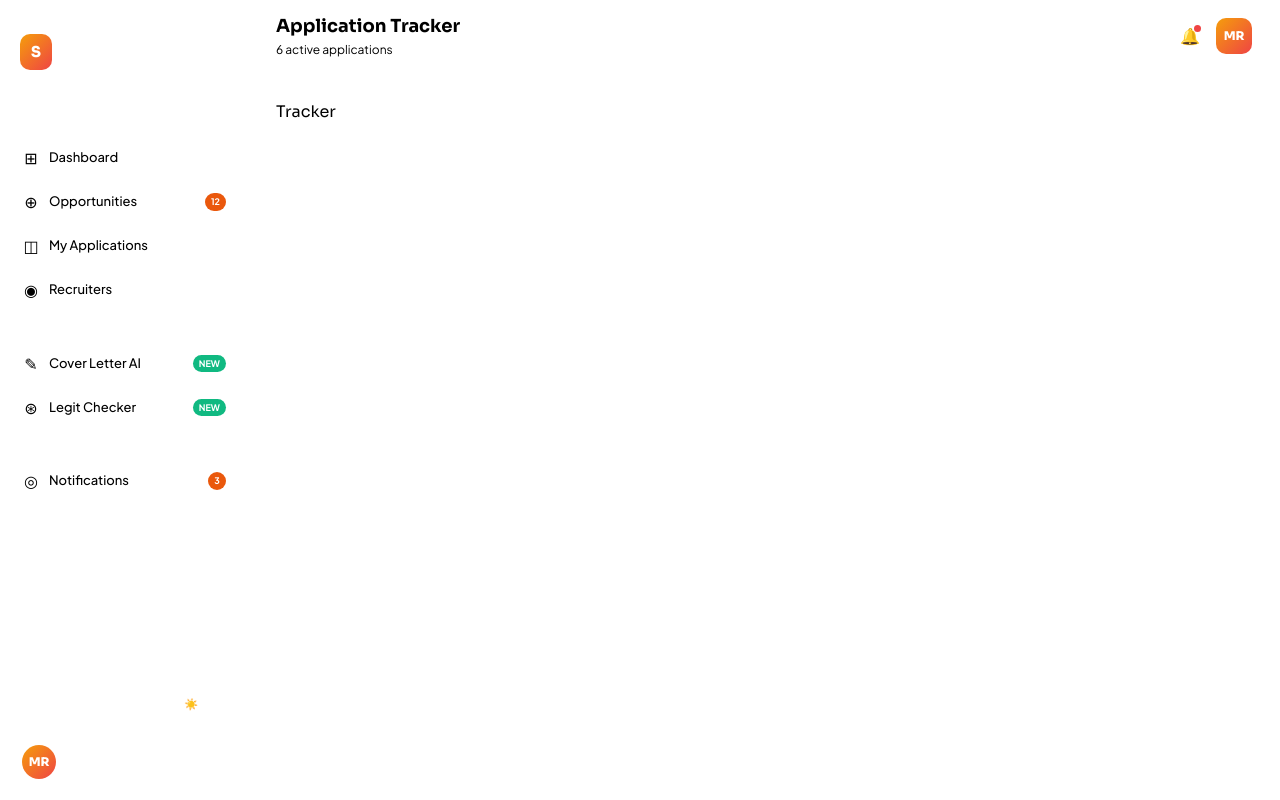
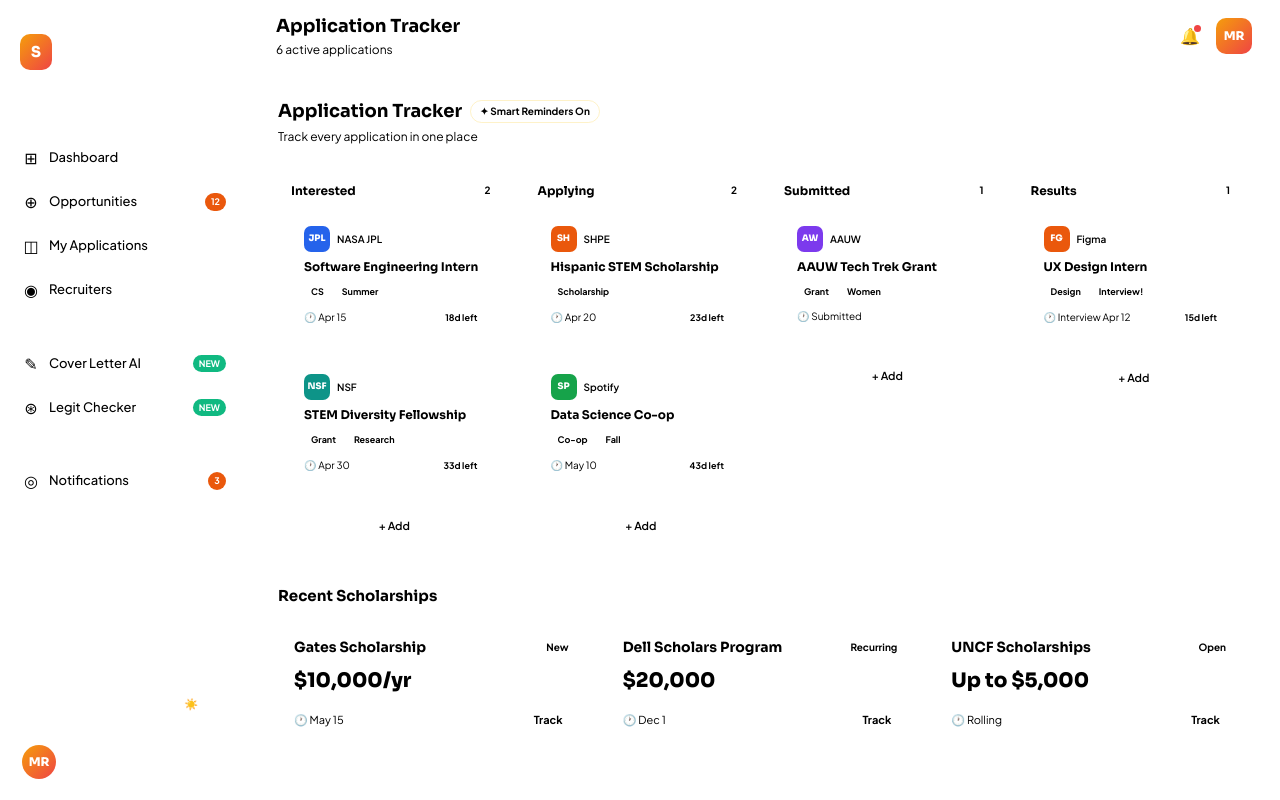
Before and after one commit to Ali-Jabbar-CS/SOP-Student-Opportunity-Portal, a React (Vite) app: page /tracker in a window 1280 px wide. Built offline with nearby package versions, Linux system fonts and the light colour scheme.

Commit message:
feat: add tracker page with kanban board and scholarships section

```diff
--- a/src/pages/Tracker.jsx
+++ b/src/pages/Tracker.jsx
@@ -1,3 +1,194 @@
+import { useState } from 'react'
+import { KANBAN_DATA } from '../data/mockData'
+
+const COL_META = {
+  interested: { label: 'Interested', color: 'var(--blue)' },
+  applying:   { label: 'Applying',   color: 'var(--amber)' },
+  submitted:  { label: 'Submitted',  color: 'var(--teal)' },
+  results:    { label: 'Results',    color: 'var(--purple)' },
+}
+
 export default function Tracker() {
-  return <div style={{ padding: 28 }}><h1>Tracker</h1></div>
+  const [columns] = useState(KANBAN_DATA)
+
+  return (
+    <div style={{ padding: '26px 30px' }}>
+
+      {/* Header */}
+      <div style={{ display: 'flex', alignItems: 'center', justifyContent: 'space-between', marginBottom: 22 }}>
+        <div>
+          <div style={{ display: 'flex', alignItems: 'center', gap: 8 }}>
+            <h2 style={{ fontFamily: 'Sora, sans-serif', fontSize: 18, fontWeight: 700, color: 'var(--text)' }}>
+              Application Tracker
+            </h2>
+            <span style={{
+              display: 'inline-flex', alignItems: 'center', gap: 4,
+              background: 'var(--amber-light)', color: 'var(--amber)',
+              border: '1px solid rgba(252,211,77,0.3)',
+              fontSize: 10, fontWeight: 800, padding: '3px 9px', borderRadius: 20,
+            }}>✦ Smart Reminders On</span>
+          </div>
+          <p style={{ fontSize: 12, color: 'var(--text2)', marginTop: 3 }}>
+            Track every application in one place
+          </p>
+        </div>
+        <button style={{
+          display: 'inline-flex', alignItems: 'center', gap: 6,
+          background: 'var(--blue)', color: '#fff',
+          border: 'none', padding: '9px 18px', borderRadius: 9,
+          fontSize: 13, fontWeight: 600, cursor: 'pointer',
+          fontFamily: 'Plus Jakarta Sans, sans-serif',
+        }}>
+          + Add Application
+        </button>
+      </div>
+
+      {/* Kanban Board */}
+      <div style={{ display: 'grid', gridTemplateColumns: 'repeat(4, 1fr)', gap: 14 }}>
+        {Object.entries(columns).map(([colKey, cards]) => {
+          const meta = COL_META[colKey]
+          return (
+            <div key={colKey} style={{ background: 'var(--surface3)', borderRadius: 14, padding: 13 }}>
+
+              {/* Column Header */}
+              <div style={{ display: 'flex', alignItems: 'center', justifyContent: 'space-between', marginBottom: 13 }}>
+                <span style={{ fontFamily: 'Sora, sans-serif', fontSize: 12, fontWeight: 700, color: meta.color }}>
+                  {meta.label}
+                </span>
+                <span style={{
+                  background: 'var(--surface)', border: '1px solid var(--border)',
+                  fontSize: 10, fontWeight: 700, padding: '2px 7px', borderRadius: 20, color: 'var(--text2)',
+                }}>{cards.length}</span>
+              </div>
+
+              {/* Cards */}
+              {cards.map(card => (
+                <div
+                  key={card.id}
+                  style={{
+                    background: 'var(--surface)', border: '1px solid var(--border)',
+                    borderRadius: 12, padding: 13, marginBottom: 9, cursor: 'pointer', transition: 'all 0.15s',
+                  }}
+                  onMouseEnter={e => { e.currentTarget.style.boxShadow = 'var(--shadow)'; e.currentTarget.style.borderColor = 'var(--card-hover-border)' }}
+                  onMouseLeave={e => { e.currentTarget.style.boxShadow = 'none'; e.currentTarget.style.borderColor = 'var(--border)' }}
+                >
+                  {/* Org Row */}
+                  <div style={{ display: 'flex', alignItems: 'center', gap: 7, marginBottom: 6 }}>
+                    <div style={{
+                      width: 26, height: 26, borderRadius: 7, background: card.logo, flexShrink: 0,
+                      display: 'flex', alignItems: 'center', justifyContent: 'center',
+                      fontSize: 9, fontWeight: 800, color: '#fff', fontFamily: 'Sora, sans-serif',
+                    }}>{card.initials}</div>
+                    <span style={{ fontSize: 10, color: 'var(--text2)', fontWeight: 600 }}>{card.org}</span>
+                  </div>
+
+                  {/* Title */}
+                  <div style={{
+                    fontFamily: 'Sora, sans-serif', fontSize: 12, fontWeight: 700,
+                    color: 'var(--text)', marginBottom: 7,
+                  }}>{card.title}</div>
+
+                  {/* Tags */}
+                  <div style={{ display: 'flex', gap: 4, flexWrap: 'wrap', marginBottom: 8 }}>
+                    {card.tags.map(t => (
+                      <span key={t} style={{
+                        fontSize: 9, padding: '2px 7px', borderRadius: 20, fontWeight: 700,
+                        background: 'var(--blue-light)', color: 'var(--blue)',
+                      }}>{t}</span>
+                    ))}
+                    {card.status === 'interview' && (
+                      <span style={{
+                        fontSize: 9, padding: '2px 7px', borderRadius: 20, fontWeight: 700,
+                        background: 'var(--purple-light)', color: 'var(--purple)',
+                      }}>Interview!</span>
+                    )}
+                  </div>
+
+                  {/* Footer */}
+                  <div style={{ display: 'flex', alignItems: 'center', justifyContent: 'space-between' }}>
+                    <span style={{
+                      fontSize: 10, color: card.urgent ? 'var(--coral)' : 'var(--text3)',
+                      display: 'flex', alignItems: 'center', gap: 3,
+                    }}>🕐 {card.deadline}</span>
+                    {card.daysLeft && (
+                      <span style={{
+                        fontSize: 9, fontWeight: 800, padding: '2px 7px', borderRadius: 20,
+                        background: card.urgent ? 'var(--red-light)' : 'var(--green-light)',
+                        color: card.urgent ? 'var(--red)' : 'var(--green)',
+                      }}>{card.daysLeft}d left</span>
+                    )}
+                  </div>
+
+                  {/* Progress Bar */}
+                  <div style={{ height: 3, borderRadius: 2, background: 'var(--border)', marginTop: 10, overflow: 'hidden' }}>
+                    <div style={{
+                      height: '100%', borderRadius: 2, transition: 'width 0.3s',
+                      background: card.progress === 100 ? meta.color : 'var(--green)',
+                      width: `${card.progress}%`,
+                    }} />
+                  </div>
+                </div>
+              ))}
+
+              {/* Add Button */}
+              <button
+                style={{
+                  width: '100%', padding: 9, borderRadius: 9,
+                  border: '1.5px dashed var(--border)', background: 'transparent',
+                  color: 'var(--text3)', fontSize: 11, fontWeight: 600, cursor: 'pointer',
+                  display: 'flex', alignItems: 'center', justifyContent: 'center', gap: 5,
+                  fontFamily: 'Plus Jakarta Sans, sans-serif', transition: 'all 0.15s',
+                }}
+                onMouseEnter={e => { e.currentTarget.style.borderColor = 'var(--blue)'; e.currentTarget.style.color = 'var(--blue)' }}
+                onMouseLeave={e => { e.currentTarget.style.borderColor = 'var(--border)'; e.currentTarget.style.color = 'var(--text3)' }}
+              >
+                + Add
+              </button>
+            </div>
+          )
+        })}
+      </div>
+
+      {/* Recent Scholarships */}
+      <div style={{ marginTop: 28 }}>
+        <h3 style={{ fontFamily: 'Sora, sans-serif', fontSize: 15, fontWeight: 700, color: 'var(--text)', marginBottom: 14 }}>
+          Recent Scholarships
+        </h3>
+        <div style={{ display: 'grid', gridTemplateColumns: 'repeat(3, 1fr)', gap: 14 }}>
+          {[
+            { name: 'Gates Scholarship',     amount: '$10,000/yr',   deadline: 'May 15',  status: 'New',       color: 'var(--green)' },
+            { name: 'Dell Scholars Program', amount: '$20,000',       deadline: 'Dec 1',   status: 'Recurring', color: 'var(--blue)'  },
+            { name: 'UNCF Scholarships',     amount: 'Up to $5,000', deadline: 'Rolling', status: 'Open',      color: 'var(--amber)' },
+          ].map((s, i) => (
+            <div key={i} style={{
+              background: 'var(--surface)', border: '1px solid var(--border)',
+              borderRadius: 12, padding: 16,
+            }}>
+              <div style={{ display: 'flex', justifyContent: 'space-between', alignItems: 'flex-start', marginBottom: 8 }}>
+                <div style={{ fontFamily: 'Sora, sans-serif', fontSize: 14, fontWeight: 700, color: 'var(--text)' }}>
+                  {s.name}
+                </div>
+                <span style={{
+                  fontSize: 10, fontWeight: 700, padding: '3px 8px', borderRadius: 20,
+                  background: 'var(--green-light)', color: s.color,
+                }}>{s.status}</span>
+              </div>
+              <div style={{ fontFamily: 'Sora, sans-serif', fontSize: 20, fontWeight: 800, color: 'var(--text)', marginBottom: 10 }}>
+                {s.amount}
+              </div>
+              <div style={{ display: 'flex', alignItems: 'center', justifyContent: 'space-between' }}>
+                <span style={{ fontSize: 11, color: 'var(--text2)' }}>🕐 {s.deadline}</span>
+                <button style={{
+                  background: 'var(--navy)', color: 'var(--bg)',
+                  border: 'none', padding: '6px 14px', borderRadius: 8,
+                  fontSize: 11, fontWeight: 700, cursor: 'pointer',
+                  fontFamily: 'Plus Jakarta Sans, sans-serif',
+                }}>Track</button>
+              </div>
+            </div>
+          ))}
+        </div>
+      </div>
+    </div>
+  )
 }
```
Also changed, not shown: 2 other files (tests, documents, lock files or other folders).
